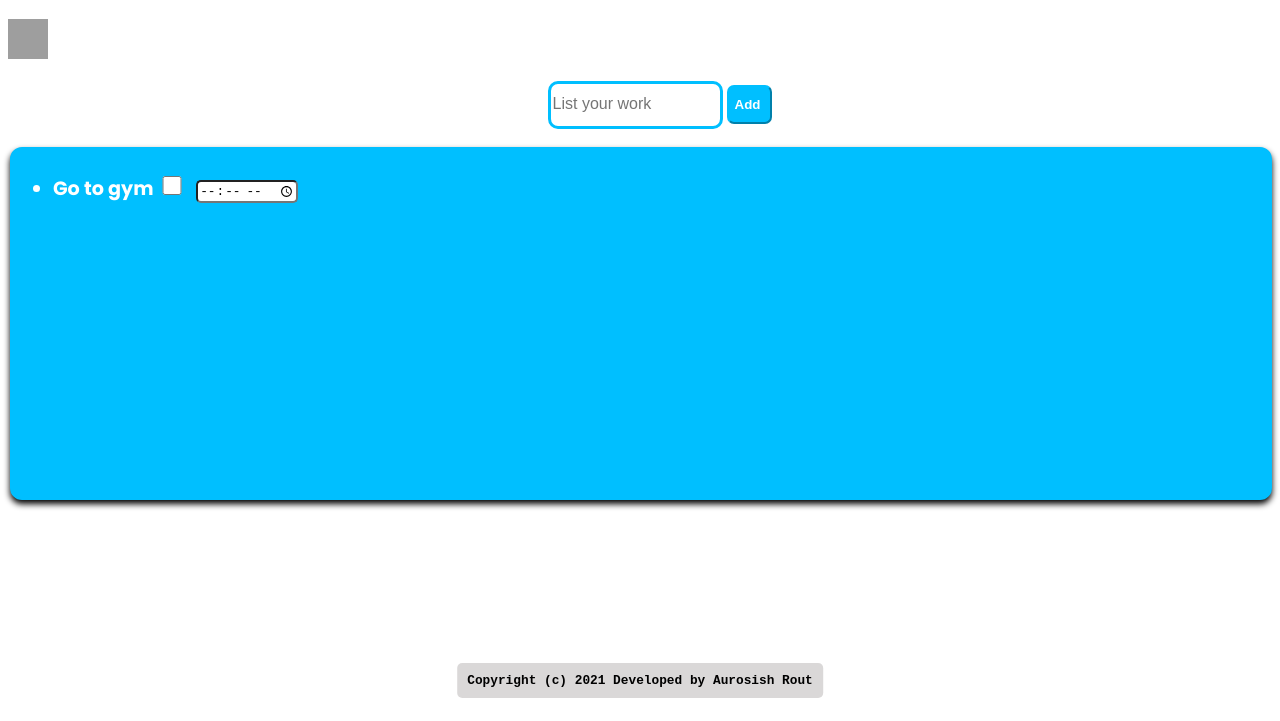
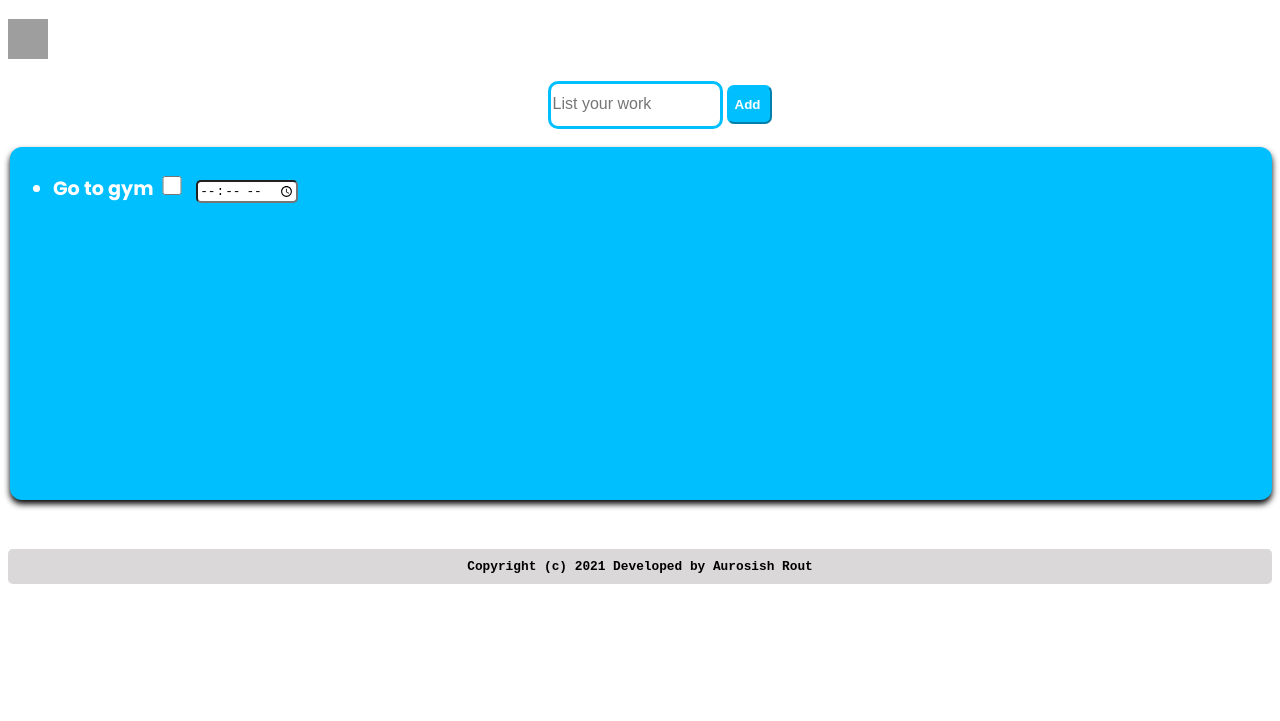
Before and after one commit to Aurosish07/To-Do-List-with-alarm, a plain HTML site: page index.html in a window 1280 px wide. Shown: the part 79-800 px from the top of the page. Drawn offline with Linux system fonts and the light colour scheme; grey boxes are pictures that could not be loaded.

Commit message:
optimised 2

```diff
--- a/index.html
+++ b/index.html
@@ -128,15 +128,7 @@
 
 
         .textb {
-            position: absolute;
-            bottom: 10px;
-            /* Position it at the bottom */
-            left: 50%;
-            /* Center it horizontally */
-            transform: translateX(-50%);
-            /* Center it horizontally */
-            z-index: 1;
-            /* Makes the text appear above other elements */
+
             text-align: center;
             font-size: 0.8rem;
             font-weight: bold;
```
